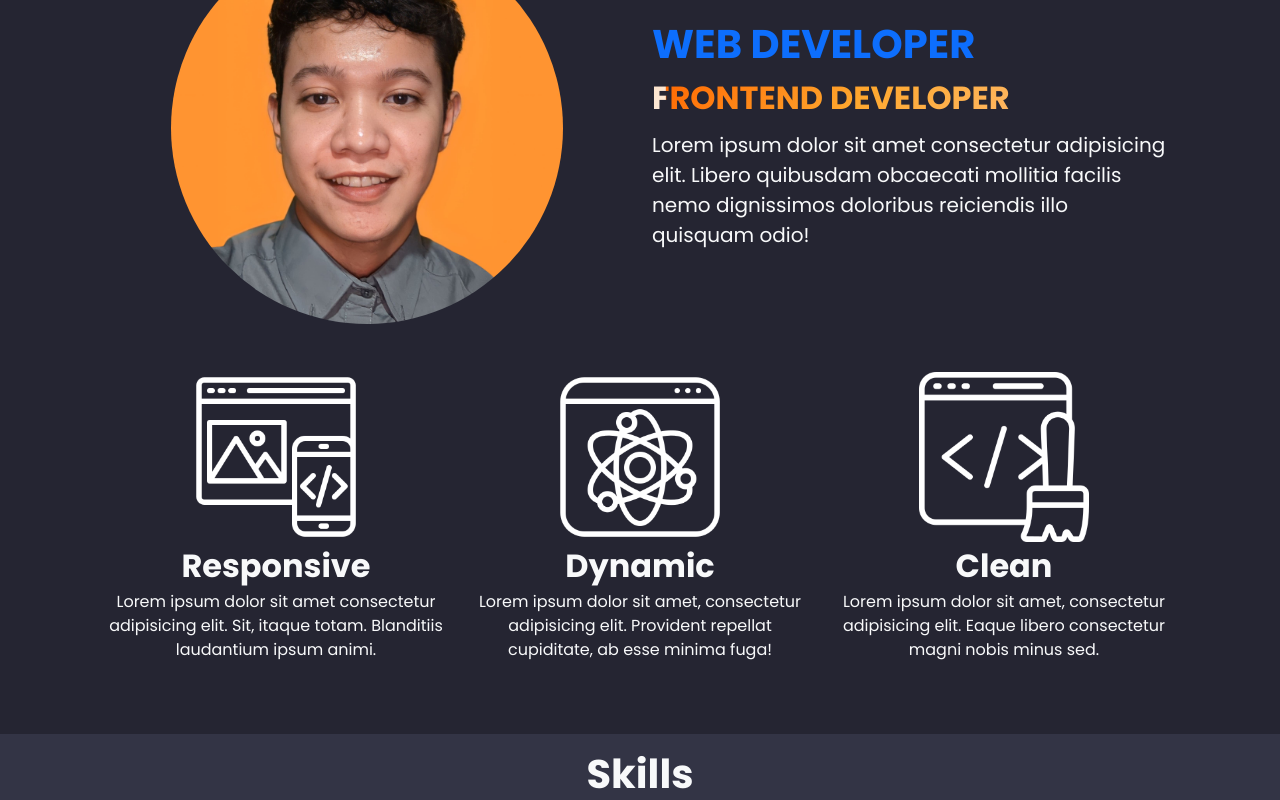
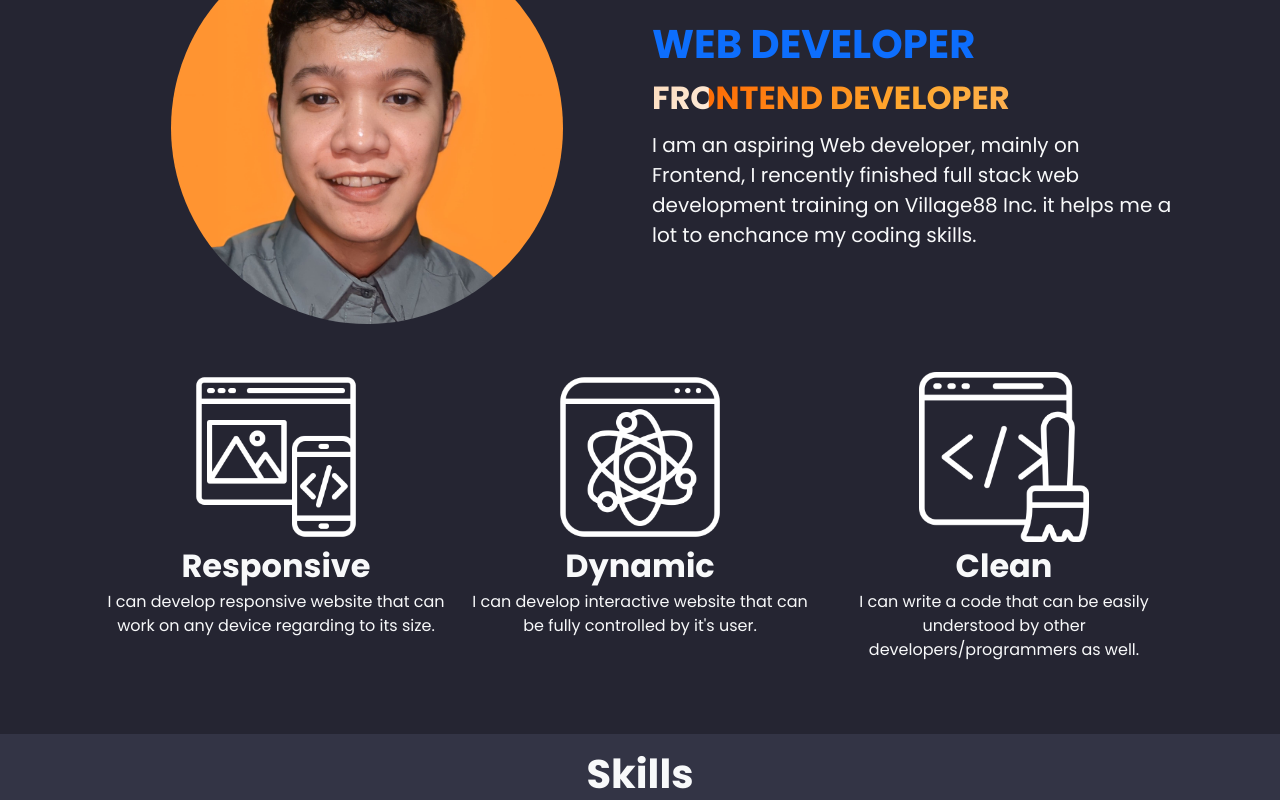
Before and after one commit to Jovitrycast/Portfolio, a React (Create React App) app: page / in a window 1280 px wide. Shown: the part 940-1740 px from the top of the page. Built offline with nearby package versions, Linux system fonts and the light colour scheme.

Commit message:
updated information

```diff
--- a/src/pages/AboutMe/index.js
+++ b/src/pages/AboutMe/index.js
@@ -14,7 +14,8 @@ function index() {
                         <span className='fs-1 fw-bold d-block text-primary'>WEB DEVELOPER</span>
                         <span className='fs-2 fw-bold text-primary fe mb-2'>Frontend Developer</span>
                         <p className='lead'>
-                            Lorem ipsum dolor sit amet consectetur adipisicing elit. Libero quibusdam obcaecati mollitia facilis nemo dignissimos doloribus reiciendis illo quisquam odio!
+                            I am an aspiring Web developer, mainly on Frontend, I rencently finished full stack web development
+                            training on Village88 Inc. it helps me a lot to enchance my coding skills.
                         </p>
                     </div>
                 </Container>
@@ -22,17 +23,21 @@ function index() {
                     <div className="col-md mb-5">
                         <img className='w-50' src={require('../../assets/images/icons/responsive-page.png')} alt="" />
                         <span className='fs-2 fw-bold d-block'>Responsive</span>
-                        <p>Lorem ipsum dolor sit amet consectetur adipisicing elit. Sit, itaque totam. Blanditiis laudantium ipsum animi.</p>
+                        <p>
+                            I can develop responsive website that can work on any device regarding to its size.
+                        </p>
                     </div>
                     <div className="col-md mb-5">
                         <img className='w-50' src={require('../../assets/images/icons/dynamic.png')} alt="" />
                         <span className='fs-2 fw-bold d-block'>Dynamic</span>
-                        <p>Lorem ipsum dolor sit amet, consectetur adipisicing elit. Provident repellat cupiditate, ab esse minima fuga!</p>
+                        <p>
+                            I can develop interactive website that can be fully controlled by it's user.
+                        </p>
                     </div>
                     <div className="col-md mb-5">
                         <img className='w-50' src={require('../../assets/images/icons/clean-code.png')} alt="" />
                         <span className='fs-2 fw-bold d-block'>Clean</span>
-                        <p>Lorem ipsum dolor sit amet, consectetur adipisicing elit. Eaque libero consectetur magni nobis minus sed.</p>
+                        <p>I can write a code that can be easily understood by other developers/programmers as well.</p>
                     </div>
                 </Container>
             </Container>
--- a/src/pages/AboutMe/index.scss
+++ b/src/pages/AboutMe/index.scss
@@ -1,5 +1,4 @@
 .aboutMeWrapper{
-    min-height: 100vh;
     background-color: #252532;
 
     .avatar {
--- a/src/pages/skills/index.scss
+++ b/src/pages/skills/index.scss
@@ -1,6 +1,5 @@
 .skillsWrapper{
     background-color: #333445;
-    min-height:100vh ;
     .skills{
         list-style-type: none;
 
```
